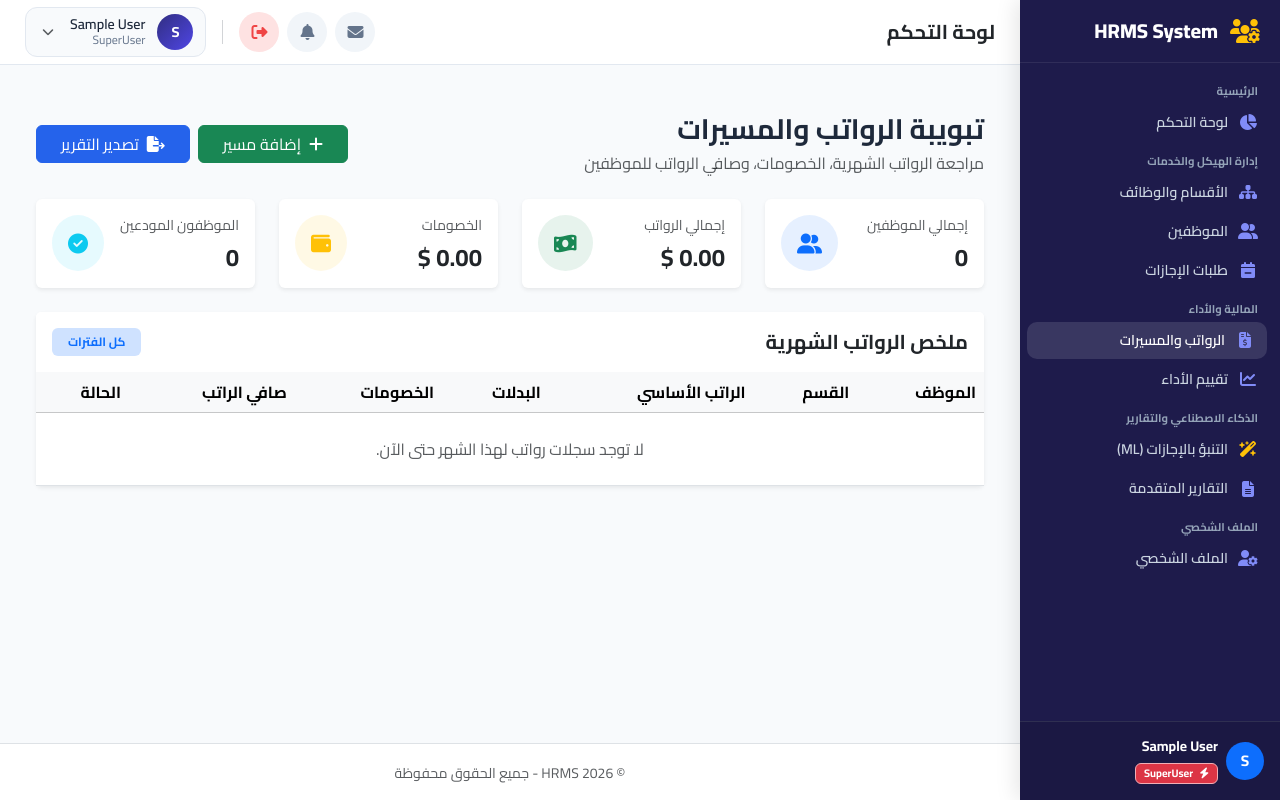
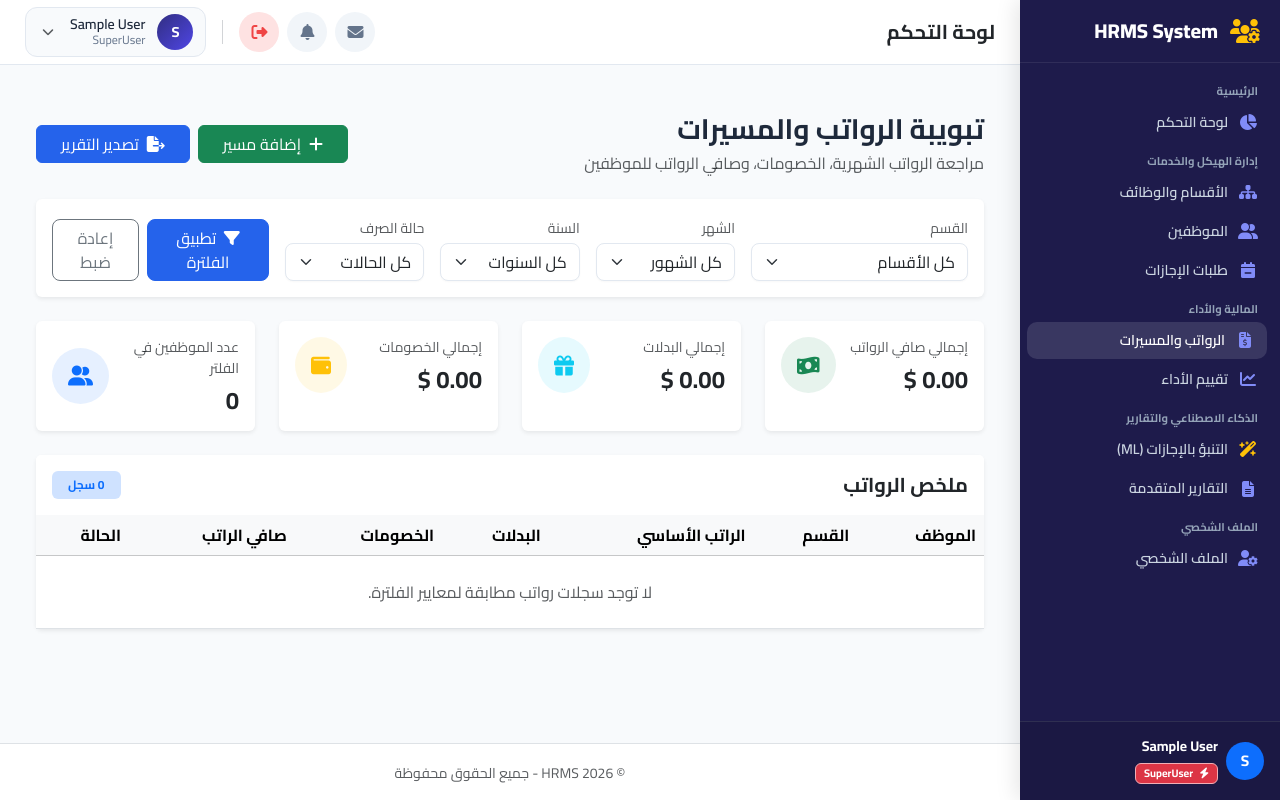
Before and after one commit to HabibBaddour/hrms, a Django app: page /payroll/ in a window 1280 px wide. Run offline with Django 5.2, Linux system fonts and the light colour scheme; the visitor is signed in with stand-in values (Sample User, id 1); data comes from the database, SQL or seed files in the repository; data that the repository does not hold is empty; parts of the project's set-up code (start-up, migrations or seed data) failed here and were passed over.

Commit message:
update23aug

```diff
--- a/payroll/models.py
+++ b/payroll/models.py
@@ -17,6 +17,11 @@ class Payroll(models.Model):
     other_deductions = models.DecimalField(max_digits=10, decimal_places=2, default=0.00, verbose_name="خصومات أخرى")
 
     net_salary = models.DecimalField(max_digits=10, decimal_places=2, verbose_name="صافي الراتب")
+    STATUS_CHOICES = (
+        ('PAID', 'مدفوع'),
+        ('PENDING', 'معلق'),
+    )
+    status = models.CharField(max_length=10, choices=STATUS_CHOICES, default='PENDING', verbose_name="حالة الصرف")
     created_at = models.DateTimeField(auto_now_add=True)
 
     class Meta:
--- a/payroll/templates/payroll/payroll_dashboard.html
+++ b/payroll/templates/payroll/payroll_dashboard.html
@@ -9,83 +9,121 @@
             <h3 class="fw-bold mb-1">تبويبة الرواتب والمسيرات</h3>
             <p class="text-muted mb-0">مراجعة الرواتب الشهرية، الخصومات، وصافي الرواتب للموظفين</p>
         </div>
-        <div class="d-flex gap-2"><a href="{% url 'create_payroll' %}" class="btn btn-success px-4"><i class="fa-solid fa-plus me-2"></i>إضافة مسير</a>
-        <a href="{% url 'payroll_export_pdf' %}" class="btn btn-primary px-4">
-            <i class="fa-solid fa-file-export me-2"></i>تصدير التقرير
-        </a></div>
+        <div class="d-flex gap-2">
+            <a href="{% url 'create_payroll' %}" class="btn btn-success px-4"><i class="fa-solid fa-plus me-2"></i>إضافة مسير</a>
+            <a href="{% url 'payroll_export_pdf' %}" class="btn btn-primary px-4"><i class="fa-solid fa-file-export me-2"></i>تصدير التقرير</a>
+        </div>
     </div>
 
+    <!-- Filter Bar -->
+    <div class="card border-0 shadow-sm mb-4">
+        <div class="card-body">
+            <form method="get" class="row g-3 align-items-end">
+                <div class="col-lg-3 col-md-6">
+                    <label class="form-label small text-muted mb-1">القسم</label>
+                    <select name="department" class="form-select rounded-3">
+                        <option value="">كل الأقسام</option>
+                        {% for d in departments %}
+                            <option value="{{ d.id }}" {% if selected_department == d.id|stringformat:'s' %}selected{% endif %}>{{ d.name }}</option>
+                        {% endfor %}
+                    </select>
+                </div>
+                <div class="col-lg-2 col-md-6">
+                    <label class="form-label small text-muted mb-1">الشهر</label>
+                    <select name="month" class="form-select rounded-3">
+                        <option value="">كل الشهور</option>
+                        {% for m_val, m_label in months %}
+                            <option value="{{ m_val }}" {% if selected_month == m_val|stringformat:'s' %}selected{% endif %}>{{ m_label }}</option>
+                        {% endfor %}
+                    </select>
+                </div>
+                <div class="col-lg-2 col-md-6">
+                    <label class="form-label small text-muted mb-1">السنة</label>
+                    <select name="year" class="form-select rounded-3">
+                        <option value="">كل السنوات</option>
+                        {% for y in years %}
+                            <option value="{{ y }}" {% if selected_year == y|stringformat:'s' %}selected{% endif %}>{{ y }}</option>
+                        {% endfor %}
+                    </select>
+                </div>
+                <div class="col-lg-2 col-md-6">
+                    <label class="form-label small text-muted mb-1">حالة الصرف</label>
+                    <select name="status" class="form-select rounded-3">
+                        <option value="">كل الحالات</option>
+                        <option value="PAID" {% if selected_status == 'PAID' %}selected{% endif %}>مدفوع</option>
+                        <option value="PENDING" {% if selected_status == 'PENDING' %}selected{% endif %}>معلق</option>
+                    </select>
+                </div>
+                <div class="col-lg-3 col-md-12 d-flex gap-2">
+                    <button type="submit" class="btn btn-primary rounded-3 flex-fill"><i class="fa-solid fa-filter me-1"></i> تطبيق الفلترة</button>
+                    <a href="{% url 'payroll_dashboard' %}" class="btn btn-outline-secondary rounded-3">إعادة ضبط</a>
+                </div>
+            </form>
+        </div>
+    </div>
+
+    <!-- Dynamic Summary KPI Cards -->
     <div class="row g-4 mb-4">
         <div class="col-xl-3 col-md-6">
             <div class="card border-0 shadow-sm h-100">
                 <div class="card-body">
                     <div class="d-flex justify-content-between align-items-center">
                         <div>
-                            <div class="text-muted small">إجمالي الموظفين</div>
-                            <h4 class="fw-bold mt-2 mb-0">{{ total_employees }}</h4>
+                            <div class="text-muted small">إجمالي صافي الرواتب</div>
+                            <h4 class="fw-bold mt-2 mb-0">{{ total_net|floatformat:2 }} $</h4>
                         </div>
-                        <div class="rounded-circle bg-primary bg-opacity-10 p-3 text-primary">
-                            <i class="fa-solid fa-user-group fa-lg"></i>
-                        </div>
+                        <div class="rounded-circle bg-success bg-opacity-10 p-3 text-success"><i class="fa-solid fa-money-bill-wave fa-lg"></i></div>
                     </div>
                 </div>
             </div>
         </div>
-
         <div class="col-xl-3 col-md-6">
             <div class="card border-0 shadow-sm h-100">
                 <div class="card-body">
                     <div class="d-flex justify-content-between align-items-center">
                         <div>
-                            <div class="text-muted small">إجمالي الرواتب</div>
-                            <h4 class="fw-bold mt-2 mb-0">{{ total_net_salary|floatformat:2 }} $</h4>
+                            <div class="text-muted small">إجمالي البدلات</div>
+                            <h4 class="fw-bold mt-2 mb-0">{{ total_allowances|floatformat:2 }} $</h4>
                         </div>
-                        <div class="rounded-circle bg-success bg-opacity-10 p-3 text-success">
-                            <i class="fa-solid fa-money-bill-wave fa-lg"></i>
-                        </div>
+                        <div class="rounded-circle bg-info bg-opacity-10 p-3 text-info"><i class="fa-solid fa-gift fa-lg"></i></div>
                     </div>
                 </div>
             </div>
         </div>
-
         <div class="col-xl-3 col-md-6">
             <div class="card border-0 shadow-sm h-100">
                 <div class="card-body">
                     <div class="d-flex justify-content-between align-items-center">
                         <div>
-                            <div class="text-muted small">الخصومات</div>
+                            <div class="text-muted small">إجمالي الخصومات</div>
                             <h4 class="fw-bold mt-2 mb-0">{{ total_deductions|floatformat:2 }} $</h4>
                         </div>
-                        <div class="rounded-circle bg-warning bg-opacity-10 p-3 text-warning">
-                            <i class="fa-solid fa-wallet fa-lg"></i>
-                        </div>
+                        <div class="rounded-circle bg-warning bg-opacity-10 p-3 text-warning"><i class="fa-solid fa-wallet fa-lg"></i></div>
                     </div>
                 </div>
             </div>
         </div>
-
         <div class="col-xl-3 col-md-6">
             <div class="card border-0 shadow-sm h-100">
                 <div class="card-body">
                     <div class="d-flex justify-content-between align-items-center">
                         <div>
-                            <div class="text-muted small">الموظفون المودعين</div>
-                            <h4 class="fw-bold mt-2 mb-0">{{ processed_count }}</h4>
+                            <div class="text-muted small">عدد الموظفين في الفلتر</div>
+                            <h4 class="fw-bold mt-2 mb-0">{{ filtered_count }}</h4>
                         </div>
-                        <div class="rounded-circle bg-info bg-opacity-10 p-3 text-info">
-                            <i class="fa-solid fa-circle-check fa-lg"></i>
-                        </div>
+                        <div class="rounded-circle bg-primary bg-opacity-10 p-3 text-primary"><i class="fa-solid fa-user-group fa-lg"></i></div>
                     </div>
                 </div>
             </div>
         </div>
     </div>
 
+    <!-- Payroll Table -->
     <div class="card border-0 shadow-sm mb-4">
         <div class="card-header bg-white border-0 py-3">
             <div class="d-flex justify-content-between align-items-center">
-                <h5 class="mb-0 fw-bold">ملخص الرواتب الشهرية</h5>
-                <span class="badge bg-primary-subtle text-primary px-3 py-2">{{ selected_month }}</span>
+                <h5 class="mb-0 fw-bold">ملخص الرواتب</h5>
+                <span class="badge bg-primary-subtle text-primary px-3 py-2">{{ filtered_count }} سجل</span>
             </div>
         </div>
         <div class="card-body p-0">
@@ -115,12 +153,19 @@
                             <td>{{ payroll.total_deductions|floatformat:2 }} $</td>
                             <td class="fw-bold text-success">{{ payroll.net_salary|floatformat:2 }} $</td>
                             <td>
-                                <a href="{% url 'payroll_payslip' payroll.pk %}" class="btn btn-sm btn-outline-primary"><i class="fa-solid fa-receipt me-1"></i>قسيمة</a>
+                                {% if payroll.status == 'PAID' %}
+                                    <span class="badge bg-success-subtle text-success border border-success px-3 py-1 rounded-pill">مدفوع</span>
+                                {% else %}
+                                    <span class="badge bg-warning text-dark px-3 py-1 rounded-pill">معلق</span>
+                                {% endif %}
+                                <div class="mt-1">
+                                    <a href="{% url 'payroll_payslip' payroll.pk %}" class="btn btn-sm btn-outline-primary"><i class="fa-solid fa-receipt me-1"></i>قسيمة</a>
+                                </div>
                             </td>
                         </tr>
                         {% empty %}
                         <tr>
-                            <td colspan="7" class="text-center text-muted py-4">لا توجد سجلات رواتب لهذا الشهر حتى الآن.</td>
+                            <td colspan="7" class="text-center text-muted py-4">لا توجد سجلات رواتب مطابقة لمعايير الفلترة.</td>
                         </tr>
                         {% endfor %}
                     </tbody>
--- a/payroll/views.py
+++ b/payroll/views.py
@@ -5,59 +5,84 @@ from django.contrib.auth.decorators import login_required
 from django.http import HttpResponse
 from django.contrib import messages
 from django.shortcuts import get_object_or_404, render, redirect
+from django.db.models import Sum
 from reportlab.lib import colors
 from reportlab.lib.pagesizes import A4
 from reportlab.lib.styles import getSampleStyleSheet
 from reportlab.platypus import Paragraph, SimpleDocTemplate, Spacer, Table, TableStyle
 
 from employees.models import Employee
+from departments.models import Department
 from payroll.models import Payroll
 from .forms import PayrollForm
 
 
+ARABIC_MONTHS = [
+    (1, 'يناير'), (2, 'فبراير'), (3, 'مارس'), (4, 'أبريل'),
+    (5, 'مايو'), (6, 'يونيو'), (7, 'يوليو'), (8, 'أغسطس'),
+    (9, 'سبتمبر'), (10, 'أكتوبر'), (11, 'نوفمبر'), (12, 'ديسمبر'),
+]
+
+
 @login_required(login_url='login')
 def payroll_dashboard(request):
-    month = int(request.GET.get('month', 0) or 0)
-    year = int(request.GET.get('year', 0) or 0)
+    department_id = request.GET.get('department')
+    month = request.GET.get('month')
+    year = request.GET.get('year')
+    status = request.GET.get('status')
+
     payrolls = Payroll.objects.select_related(
         'employee__user',
         'employee__department',
         'employee__position',
     ).order_by('-year', '-month', '-created_at')
-    if month:
+
+    if department_id and department_id != 'None':
+        payrolls = payrolls.filter(employee__department_id=department_id)
+    if month and month != 'None':
         payrolls = payrolls.filter(month=month)
-    if year:
+    if year and year != 'None':
         payrolls = payrolls.filter(year=year)
+    if status and status != 'None':
+        payrolls = payrolls.filter(status=status)
 
-    employees = Employee.objects.select_related('position', 'department', 'user', 'contract').all()
-    total_employees = employees.count()
+    agg = payrolls.aggregate(
+        base=Sum('basic_salary'),
+        allowances=Sum('allowances'),
+        bonuses=Sum('bonuses'),
+        da=Sum('deductions_absence'),
+        dd=Sum('deductions_delay'),
+        ins=Sum('insurance'),
+        od=Sum('other_deductions'),
+        net=Sum('net_salary'),
+    )
+    total_base = agg['base'] or Decimal('0')
+    total_allowances = (agg['allowances'] or Decimal('0')) + (agg['bonuses'] or Decimal('0'))
+    total_deductions = (
+        (agg['da'] or Decimal('0')) + (agg['dd'] or Decimal('0')) +
+        (agg['ins'] or Decimal('0')) + (agg['od'] or Decimal('0'))
+    )
+    total_net = agg['net'] or Decimal('0')
+    filtered_count = payrolls.count()
 
-    total_net_salary = sum(
-        (
-            (
-                employee.contract.salary
-                if getattr(employee, 'contract', None) and employee.contract.salary is not None
-                else employee.position.base_salary
-                if employee.position and employee.position.base_salary is not None
-                else Decimal('0')
-            )
-            for employee in employees
-        ),
-        Decimal('0')
+    years = list(
+        Payroll.objects.values_list('year', flat=True).distinct().order_by('-year')
     )
-
-    total_deductions = sum((p.total_deductions for p in payrolls), Decimal('0'))
-    processed_count = payrolls.count()
 
     context = {
         'payrolls': payrolls,
-        'total_employees': total_employees,
-        'total_net_salary': total_net_salary,
+        'departments': Department.objects.all(),
+        'months': ARABIC_MONTHS,
+        'years': years,
+        'total_base': total_base,
+        'total_allowances': total_allowances,
         'total_deductions': total_deductions,
-        'processed_count': processed_count,
-        'selected_month': f'{month}/{year}' if month and year else 'كل الفترات',
-        'month': month,
-        'year': year,
+        'total_net': total_net,
+        'filtered_count': filtered_count,
+        'selected_department': department_id,
+        'selected_month': month,
+        'selected_year': year,
+        'selected_status': status,
     }
     return render(request, 'payroll/payroll_dashboard.html', context)
 
```
Also changed, not shown: employees/models.py (+46 -5 lines), leaves/templates/leaves/leave_list.html (+8 -5 lines), leaves/views.py (+4 -11 lines), payroll/migrations/0003_payroll_status.py (added), 8 other files.
